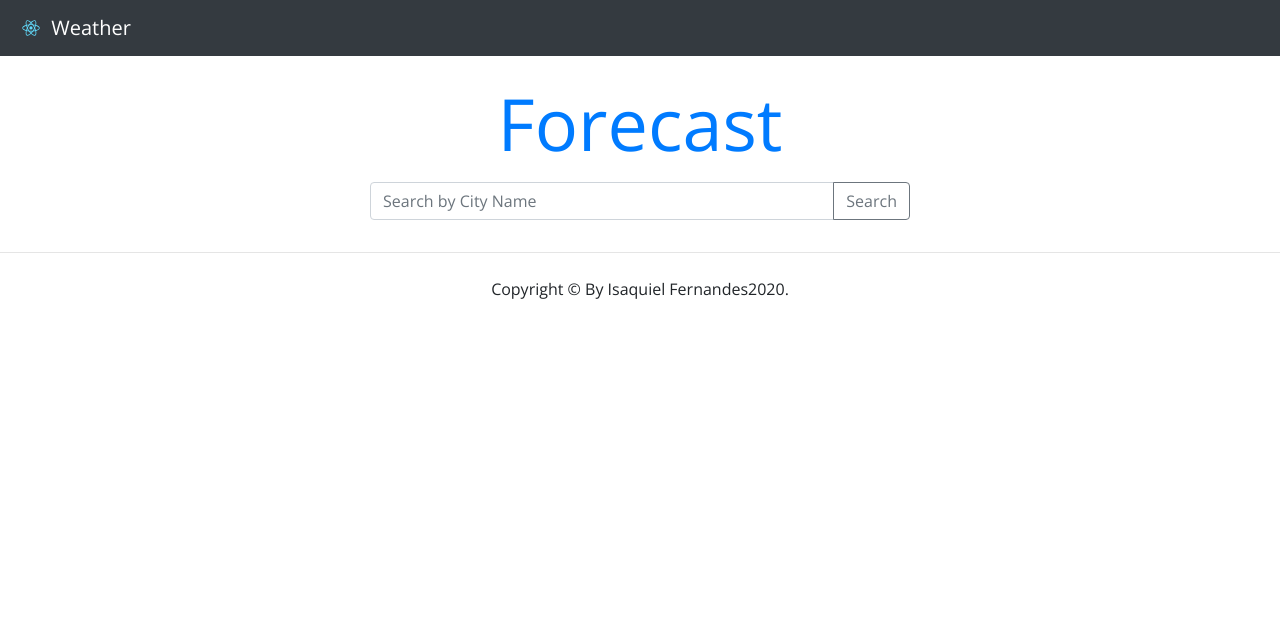
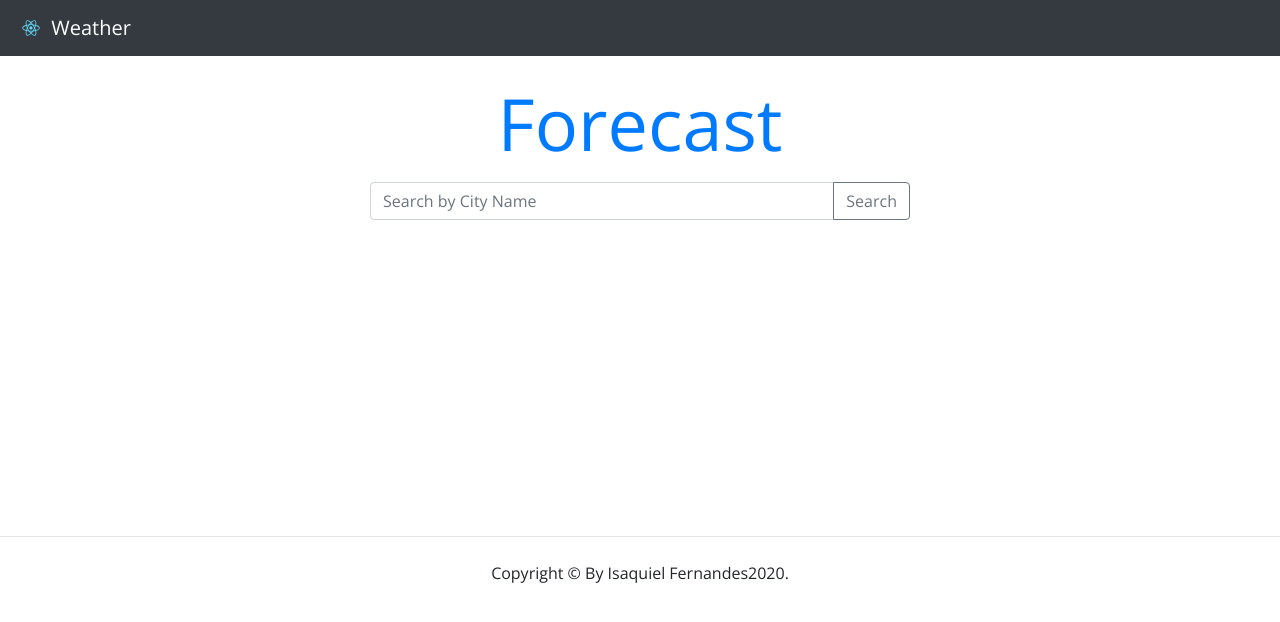
Before and after one commit to isaquielfernandes/react-app-weather, a React (Create React App) app: page / in a window 1280 px wide. Shown: the top 622 px of the page. Built offline with nearby package versions, Linux system fonts and the light colour scheme; a web font is replaced by a local one.

Commit message:
Update App.js

```diff
--- a/src/App.js
+++ b/src/App.js
@@ -11,7 +11,7 @@ const App = () => {
   return (
     <div style={{ minHeight: "100vh" }}>
       <NavBar />
-      <Container style={{ minHeight: "70%" }}>
+      <Container style={{ minHeight: "60vh" }}>
         <Search />
         <Weather />
         <ForecastContainer />
```
